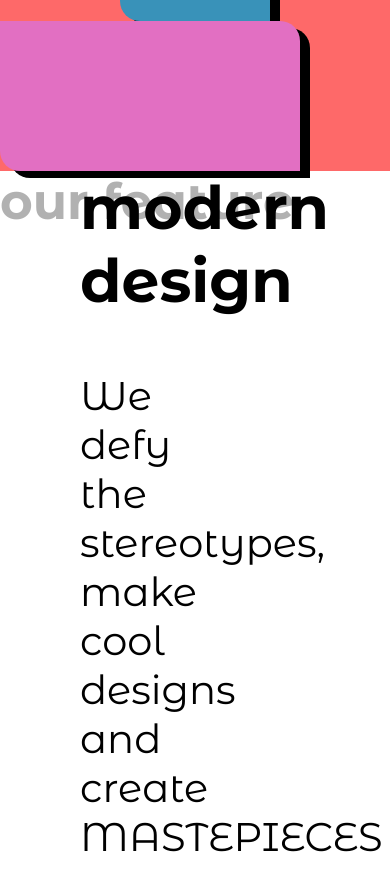
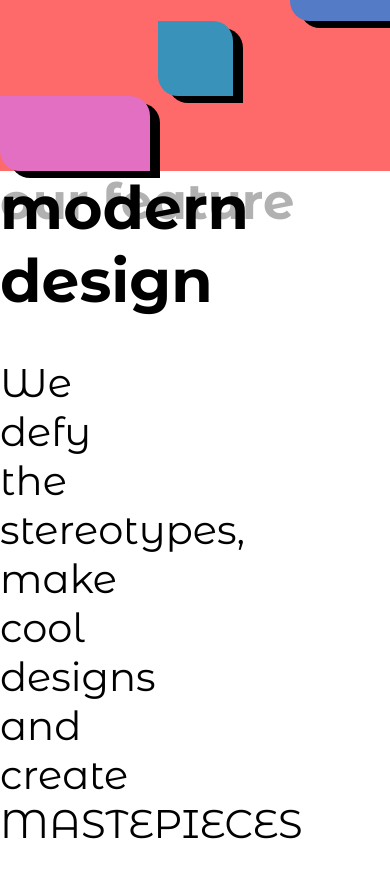
Before and after one commit to 1-King-Travel-1/Art-Studio, a plain HTML site: page index.html in a window 390 px wide. Shown: the part 1517-2404 px from the top of the page. Drawn offline with Linux system fonts and the light colour scheme.

Commit message:
Add files via upload

```diff
--- a/style.css
+++ b/style.css
@@ -344,4 +344,19 @@ h3 {
         padding: 0;
         padding-top: 30px;
     }
+    .feature-content{
+        padding: 0;
+    }
+    .rect1{
+        height: 100px;
+        width: 100px;
+    }
+    .rect2{
+        height: 75px;
+        width: 75px;
+    }
+    .rect3{
+        height: 75px;
+        width: 150px;
+    }
 }
```
